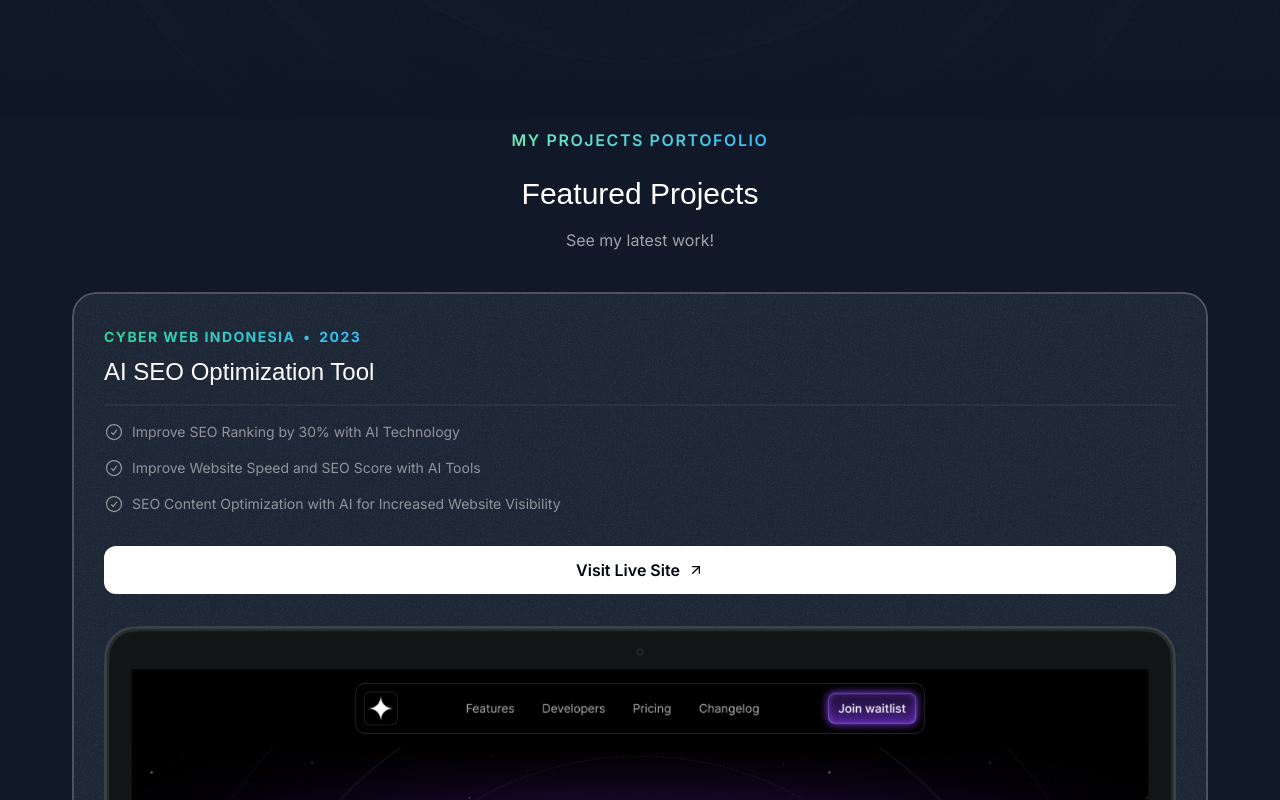
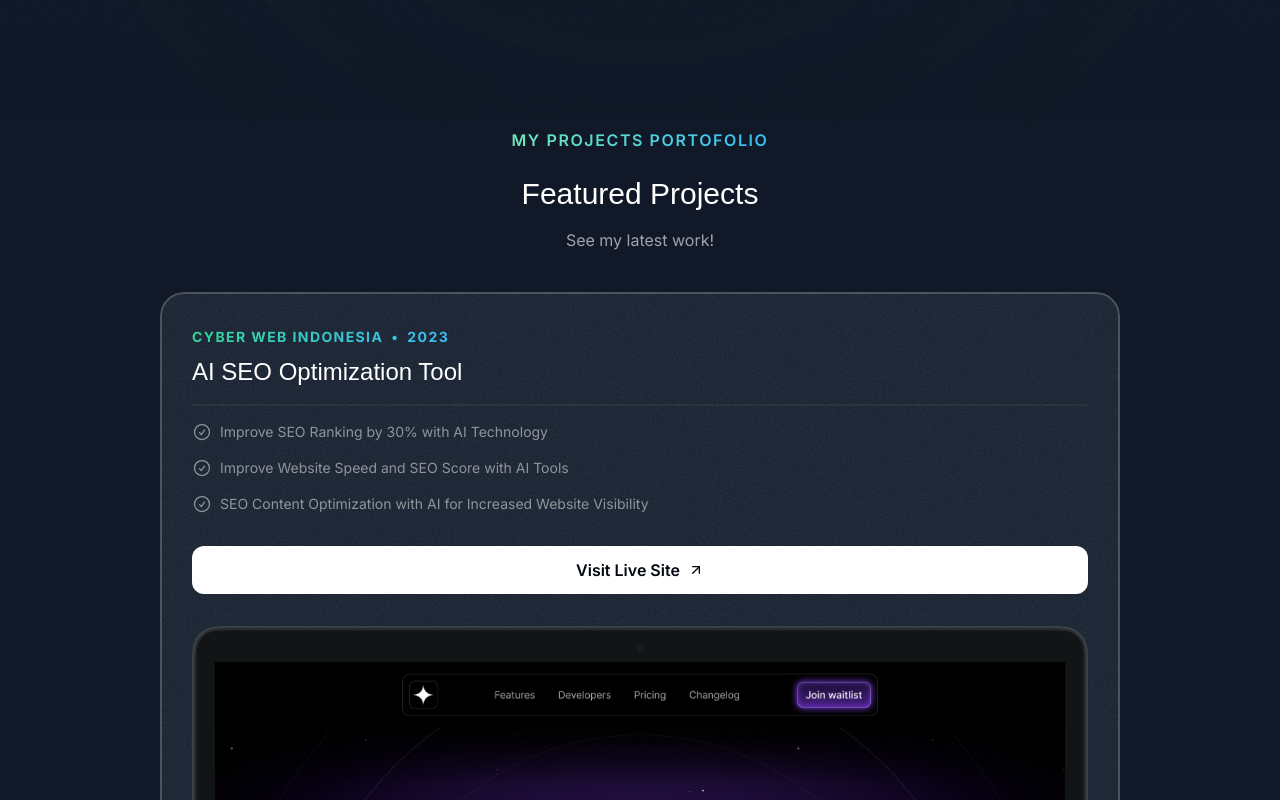
Before and after one commit to msandypr/msandypr.com, a Next.js app: page / in a window 1280 px wide. Shown: the part 860-1660 px from the top of the page. Built offline with nearby package versions, Linux system fonts and the light colour scheme; a web font is replaced by a local one.

Commit message:
feat(tailwind): global css container width

```diff
--- a/src/app/globals.css
+++ b/src/app/globals.css
@@ -11,3 +11,9 @@
         @apply absolute inset-0 border-2 top-1/2 left-1/2 -translate-x-1/2 -translate-y-1/2 rounded-full border-emerald-300/5 shadow-[0_0_80px_inset] shadow-emerald-300/5
     }
 }
+
+@layer utilities{
+    .container {
+        @apply lg:max-w-5xl;
+    }
+}
```
